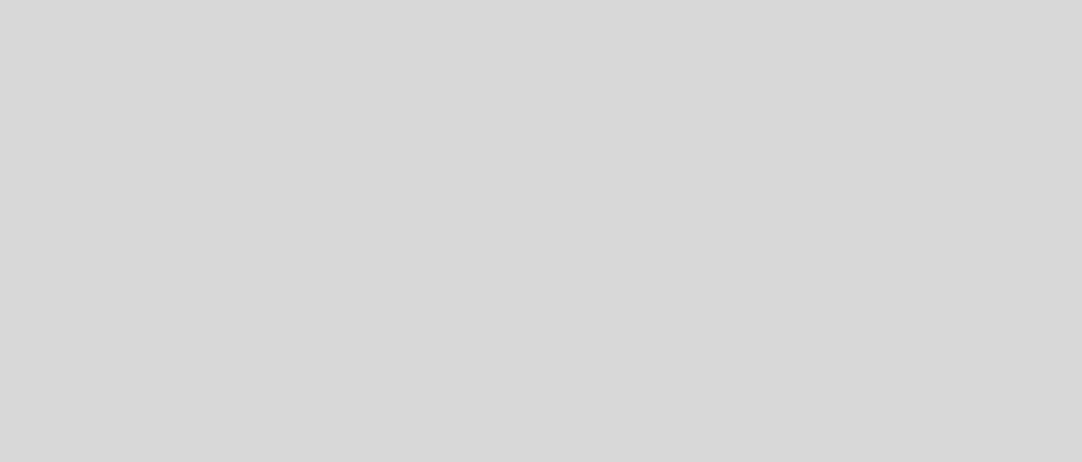
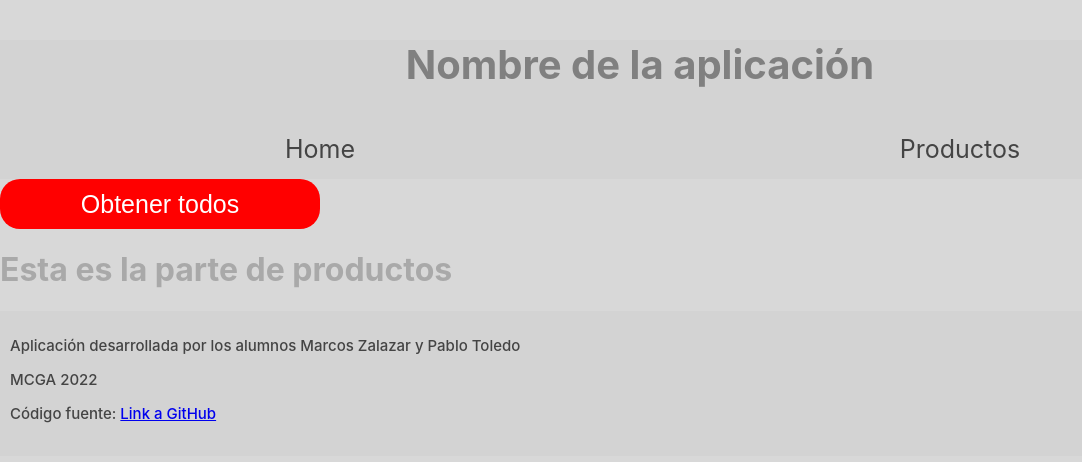
Before and after one commit to mzalazar1/MCGA-2022-PARCIAL-02, a React (Create React App) app: page /productos in a window 1280 px wide. Before the commit this address had no page. Shown: the top 462 px of the page, without its empty margins (0-1082 px from the left). Built offline with nearby package versions, Linux system fonts and the light colour scheme.

Commit message:
MCGA-p07: configuracion boton compartido

```diff
--- a/src/App.js
+++ b/src/App.js
@@ -1,12 +1,12 @@
 import { Route, Routes } from "react-router-dom";
 import Home from './Screens/Home';
-import Recursos from './Screens/Resource';
+import Productos from './Screens/Productos';
 
 function App() {
   return (
     <Routes>
       <Route path="/" element={<Home />} />
-      <Route path="/recursos" element={<Recursos />} />
+      <Route path="/productos" element={<Productos />} />
     </Routes>
   );
 }
--- a/src/Components/Footer/Footer.jsx
+++ b/src/Components/Footer/Footer.jsx
@@ -6,7 +6,7 @@ const FooterSection = () => {
         <div className={styles.piePagina}>
             <p>Aplicación desarrollada por los alumnos Marcos Zalazar y Pablo Toledo</p>
             <p>MCGA 2022</p>
-            <p>Código fuente: <a href='https://github.com/mzalazar1/MCGA-2022-PARCIAL-02' target='_blank'>Link a GitHub</a></p>
+            <p>Código fuente: <a href='https://github.com/mzalazar1/MCGA-2022-PARCIAL-02' target='_blank' rel="noopener noreferrer">Link a GitHub</a></p>
         </div>
     );
 }
--- a/src/Components/Header/Header.jsx
+++ b/src/Components/Header/Header.jsx
@@ -7,7 +7,7 @@ const HeaderSection = () => {
             <p className={styles.titulo}>Nombre de la aplicación</p>
             <div className={styles.navegacion}>
                 <a href='./'>Home</a>
-                <a href='./recursos'>Recursos</a>
+                <a href='./productos'>Productos</a>
             </div>
         </div>
     );
--- /dev/null
+++ b/src/Components/SharedComponents/Boton.css
@@ -0,0 +1,12 @@
+.prodABM {
+    background-color: red;
+    height: 50px;
+    width: 25%;
+    font-size: 25px;
+    font-weight: 500;
+    padding: 5px;
+    text-align: center;
+    color: white;
+    border: none;
+    border-radius: 20px;
+}
--- a/src/Components/SharedComponents/Boton.jsx
+++ b/src/Components/SharedComponents/Boton.jsx
@@ -0,0 +1,10 @@
+import React from "react";
+import './Boton.css';
+
+const Boton = ({ tipo, texto }) => {
+    return(
+        <button className={tipo}>{texto}</button>
+    );
+}
+
+export default Boton;
--- /dev/null
+++ b/src/Screens/Productos/index.js
@@ -0,0 +1,30 @@
+import React from "react";
+import HeaderSection from '../../Components/Header/Header';
+
+import FooterSection from '../../Components/Footer/Footer';
+import Boton from "../../Components/SharedComponents/Boton";
+let linkProd = 'http://localhost:4000/exam_01_mcga/products/all';
+let productos = '';
+
+const obtProductos = () => {
+    fetch (linkProd)
+    .then(function(respuesta) {
+        //return respuesta.json()
+        productos = respuesta.json();
+    })
+}
+
+const Recursos = () => {
+    return(
+        <div>
+            <HeaderSection />
+            <Boton
+            tipo='prodABM'
+            texto='Obtener todos' />
+            <h1>Esta es la parte de productos</h1>
+            <FooterSection />
+        </div>
+    );
+}
+
+export default Recursos;
--- a/src/Screens/Resource/index.js
+++ /dev/null
@@ -1,16 +0,0 @@
-import React from "react";
-import HeaderSection from '../../Components/Header/Header';
-import FooterSection from '../../Components/Footer/Footer';
-
-
-const Recursos = () => {
-    return(
-        <div>
-            <HeaderSection />
-            <p>Esta es la parte de recursos</p>
-            <FooterSection />
-        </div>
-    );
-}
-
-export default Recursos;
```
Also changed, not shown: src/Screens/Productos/Index.module.css (added).
